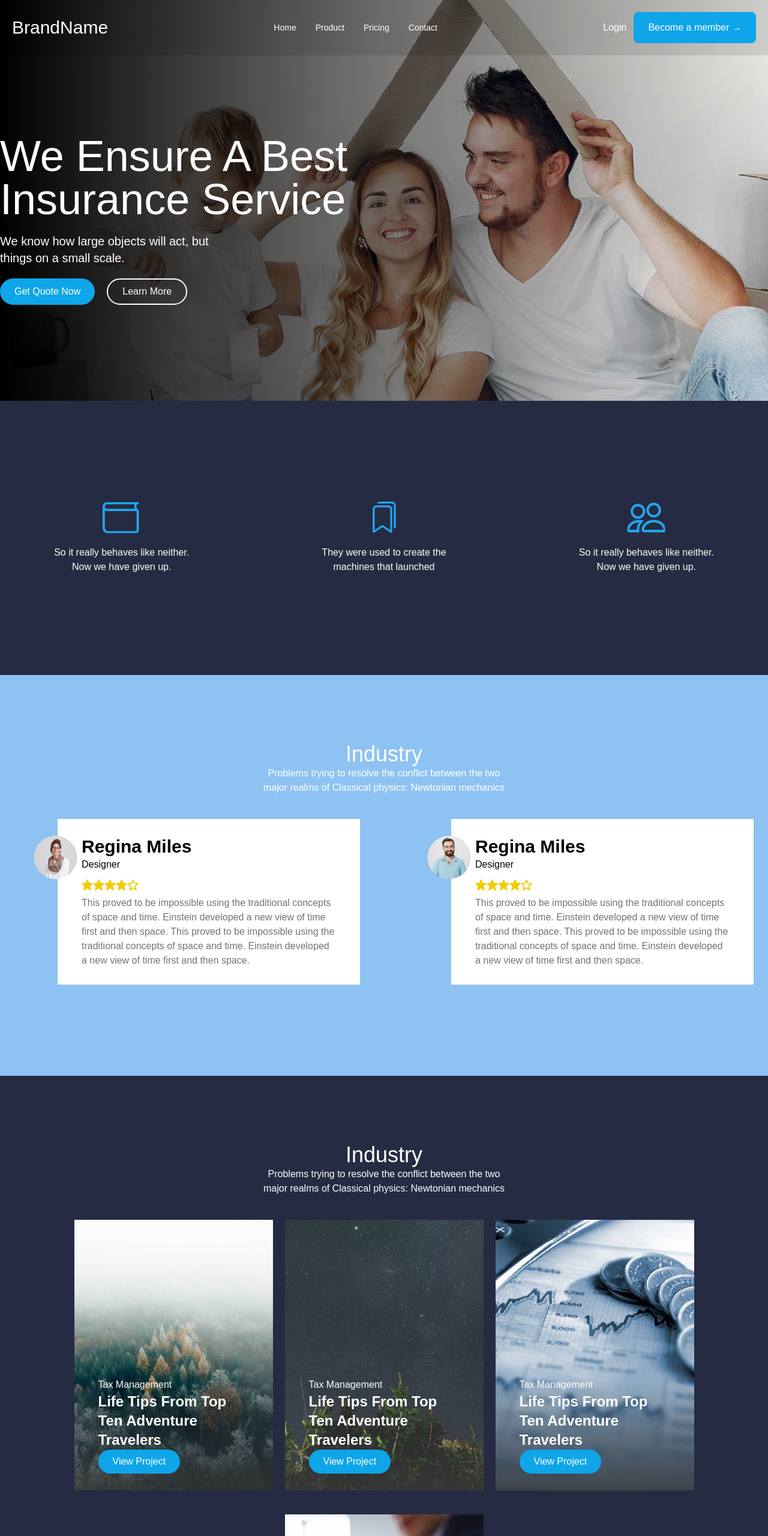
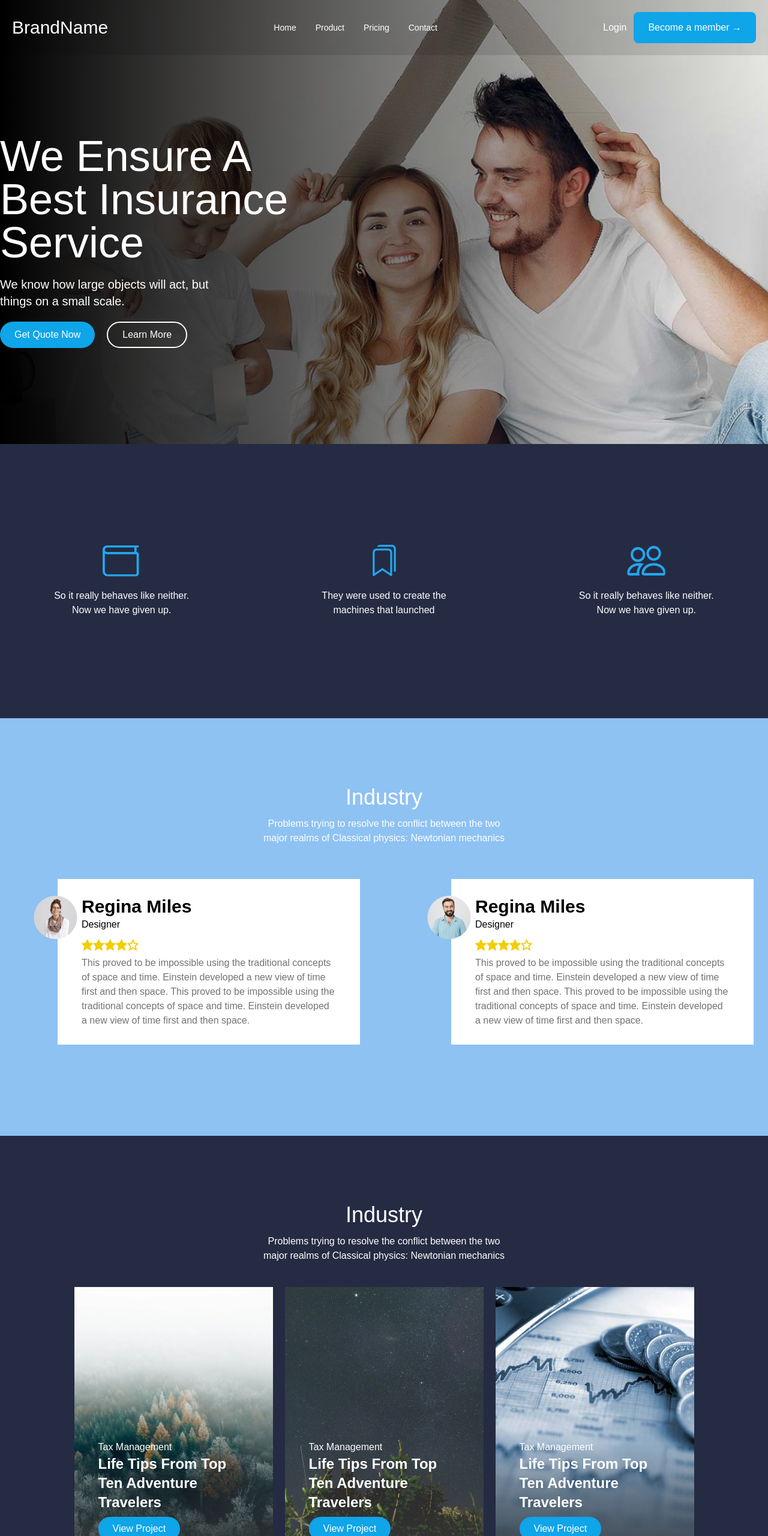
Before and after one commit to ljsunny/tailwind--website, a plain HTML site: page index.html in a window 1280 px wide. Shown: the top 2560 px of the page at 60% size. Drawn offline with nearby package versions, Linux system fonts and the light colour scheme.

Commit message:
[fix] edit nav ~ container3 margin & padding

```diff
--- a/index.html
+++ b/index.html
@@ -34,17 +34,17 @@
       <div class="hidden lg:flex items-center gap-x-3">
         <a>Login</a>
         <button
-          class="bg-sky-500 text-white py-3.5 px-6 rounded-lg hover:bg-blue-700 focus:outline-none focus:ring-2 focus:ring-blue-500">Become
+          class="bg-sky-500 text-white py-3.5 px-6 rounded-lg">Become
           a member →</button>
       </div>
     </nav>
   </header>
   <main>
     <section
-      class="bg-[url('../assets/jpg/hero.jpg')] bg-cover bg-[75%_20%] lg:bg-center flex items-center justify-center text-white">
-      <div class="bg-gradient-to-r from-black to-transparent w-full h-full flex justify-center pt-16">
-        <div class="sm:container lg:container flex items-center py-24 lg:py-40">
-          <div class="flex flex-col items-center lg:items-start lg:justify-start max-w-3xl">
+      class="bg-[url('../assets/jpg/hero.jpg')] bg-[length:500%] md:bg-cover bg-[65%_20%] lg:bg-center flex items-center justify-center text-white">
+      <div class="bg-[rgba(0,0,0,.7)] lg:bg-[transparent] lg:bg-gradient-to-r lg:from-black lg:to-transparent w-full h-full flex justify-center pt-16">
+        <div class="sm:container lg:container flex justify-center lg:justify-start items-center py-24 lg:py-40">
+          <div class="flex flex-col items-center lg:items-start lg:justify-start max-w-64 lg:max-w-xl">
             <h1 class="text-4xl lg:text-7xl mb-5 mx-auto text-center lg:text-start">We Ensure A Best Insurance Service
             </h1>
             <h3 class="text-xl max-w-sm mb-5 text-center lg:text-start">We know how large objects
@@ -78,13 +78,13 @@
     </section>
     <section class="bg-[#8EC2F2] flex flex-col items-center">
       <div class="lg:container py-28">
-        <div class="flex flex-col items-center text-white w-full lg:w-1/3 mx-auto">
-          <h2 class="text-4xl">Industry</h2>
+        <div class="flex flex-col items-center text-white w-3/4 lg:w-1/3 mx-auto mb-4">
+          <h2 class="text-4xl pb-3">Industry</h2>
           <p class="text-center">Problems trying to resolve the conflict between
             the two major realms of Classical physics: Newtonian mechanics </p>
         </div>
         <div class="flex gap-x-8 flex-col lg:flex-row">
-          <div class="flex flex-col bg-white my-10 ms-6 lg:ms-24 me-6 px-10 py-7 relative">
+          <div class="flex flex-col bg-white my-4 lg:my-10 ms-6 lg:ms-24 me-6 px-10 py-7 relative">
             <img class="absolute left-[-8%] hidden lg:block" src="./assets/png/user-1.png">
             <h3 class="text-3xl font-bold">Regina Miles</h3>
             <span class="mb-3">Designer</span>
@@ -102,7 +102,7 @@
               space and time. Einstein developed a new view
               of time first and then space.</p>
           </div>
-          <div class="flex flex-col bg-white my-10 ms-6 lg:ms-24 me-6 px-10 py-7 relative">
+          <div class="flex flex-col bg-white my-4 lg:my-10 ms-6 lg:ms-24 me-6 px-10 py-7 relative">
             <img class="absolute left-[-8%] hidden lg:block" src="./assets/png/user-2.png">
             <h3 class="text-3xl font-bold">Regina Miles</h3>
             <span class="mb-3">Designer</span>
@@ -125,39 +125,39 @@
       </div>
     </section>
     <section class="bg-[#252B42] flex flex-col items-center">
-      <div class="xl:container py-28">
-        <div class="flex flex-col items-center text-white w-full lg:w-1/3 mx-auto">
-          <h2 class="text-4xl">Industry</h2>
+      <div class="pt-28">
+        <div class="flex flex-col items-center text-white w-3/4 lg:w-1/3 mx-auto">
+          <h2 class="text-4xl pb-3">Industry</h2>
           <p class="text-center">Problems trying to resolve the conflict between
             the two major realms of Classical physics: Newtonian mechanics </p>
         </div>
         <div class="flex flex-row flex-wrap justify-center mx-auto items-center text-white gap-x-5 my-10">
           <div class="w-[331px] h-[451px] justify-end bg-[url('../assets/jpg/post-1.jpg')] bg-cover flex flex-col mb-10">
-            <div class="bg-custom-gradient px-10 py-7">
+            <div class="bg-custom-gradient px-5 py-5 lg:px-10 lg:py-7">
               <span class="mb-3">Tax Management</span>
               <h3 class="text-2xl font-bold">Life Tips From Top Ten Adventure Travelers</h3>
-              <button class="bg-sky-500 text-white py-2 px-6 rounded-full">View Project</button>
+              <button class="bg-sky-500 text-white py-2 px-6 mt-2 rounded-full">View Project</button>
             </div>
           </div>
           <div class="w-[331px] h-[451px] justify-end bg-[url('../assets/jpg/post-2.jpg')] bg-cover flex flex-col mb-10">
-            <div class="bg-custom-gradient px-10 py-7">
+            <div class="bg-custom-gradient px-5 py-5 lg:px-10 lg:py-7">
               <span class="mb-3">Tax Management</span>
               <h3 class="text-2xl font-bold">Life Tips From Top Ten Adventure Travelers</h3>
-              <button class="bg-sky-500 text-white py-2 px-6 rounded-full">View Project</button>
+              <button class="bg-sky-500 text-white py-2 px-6 mt-2 rounded-full">View Project</button>
             </div>
           </div>
           <div class="w-[331px] h-[451px] justify-end bg-[url('../assets/jpg/post-3.jpg')] bg-cover flex flex-col mb-10">
-            <div class="bg-custom-gradient px-10 py-7">
+            <div class="bg-custom-gradient px-5 py-5 lg:px-10 lg:py-7">
               <span class="mb-3">Tax Management</span>
               <h3 class="text-2xl font-bold">Life Tips From Top Ten Adventure Travelers</h3>
-              <button class="bg-sky-500 text-white py-2 px-6 rounded-full">View Project</button>
+              <button class="bg-sky-500 text-white py-2 px-6 mt-2 rounded-full">View Project</button>
             </div>
           </div>
           <div class="w-[331px] h-[451px] justify-end bg-[url('../assets/jpg/post-4.jpg')] bg-cover flex flex-col mb-10">
-            <div class="bg-custom-gradient px-10 py-7">
+            <div class="bg-custom-gradient px-5 py-5 lg:px-10 lg:py-7">
               <span class="mb-3">Tax Management</span>
               <h3 class="text-2xl font-bold">Life Tips From Top Ten Adventure Travelers</h3>
-              <button class="bg-sky-500 text-white py-2 px-6 rounded-full">View Project</button>
+              <button class="bg-sky-500 text-white py-2 px-6 mt-2 rounded-full">View Project</button>
             </div>
           </div>
         </div>
```
